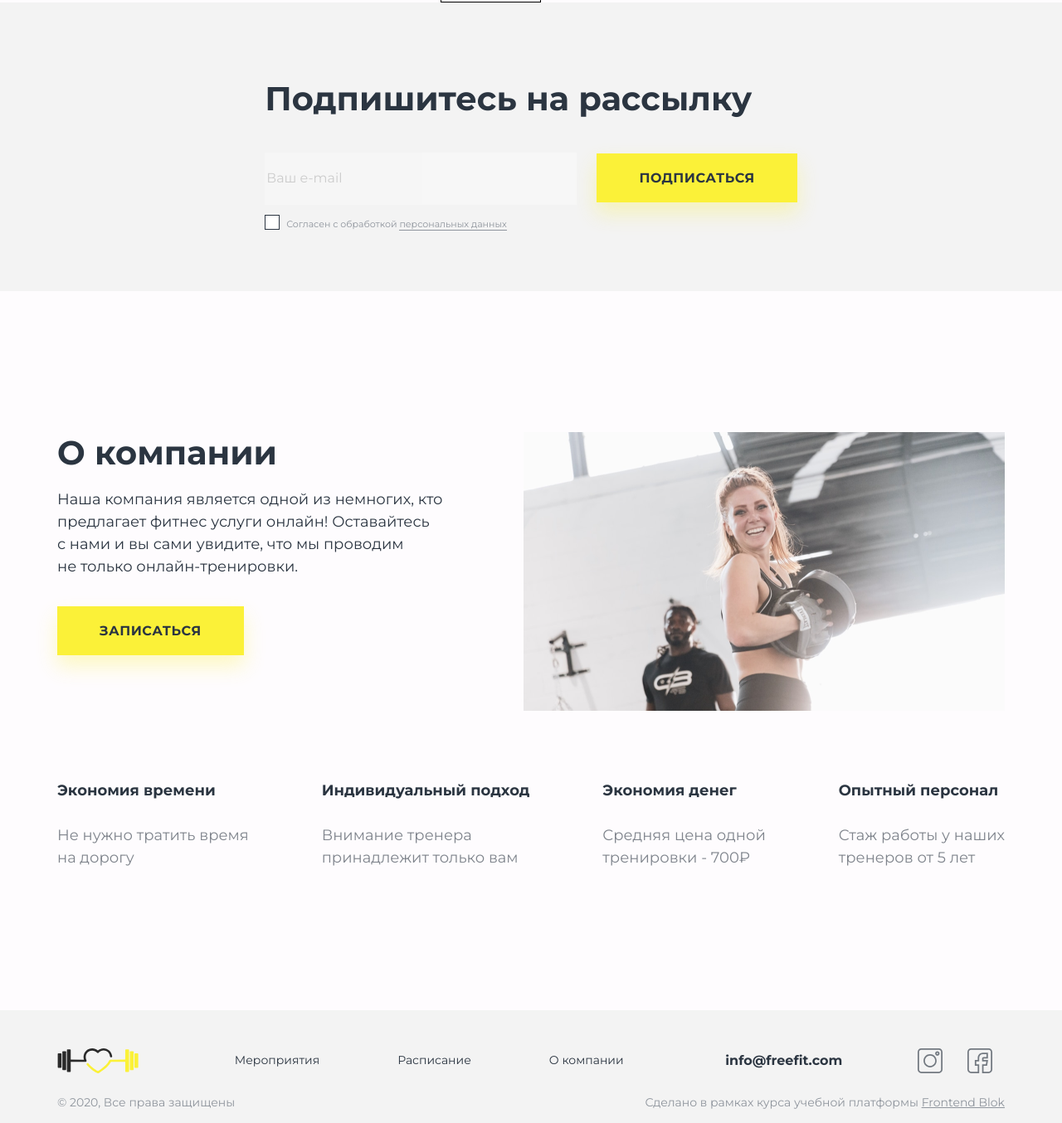
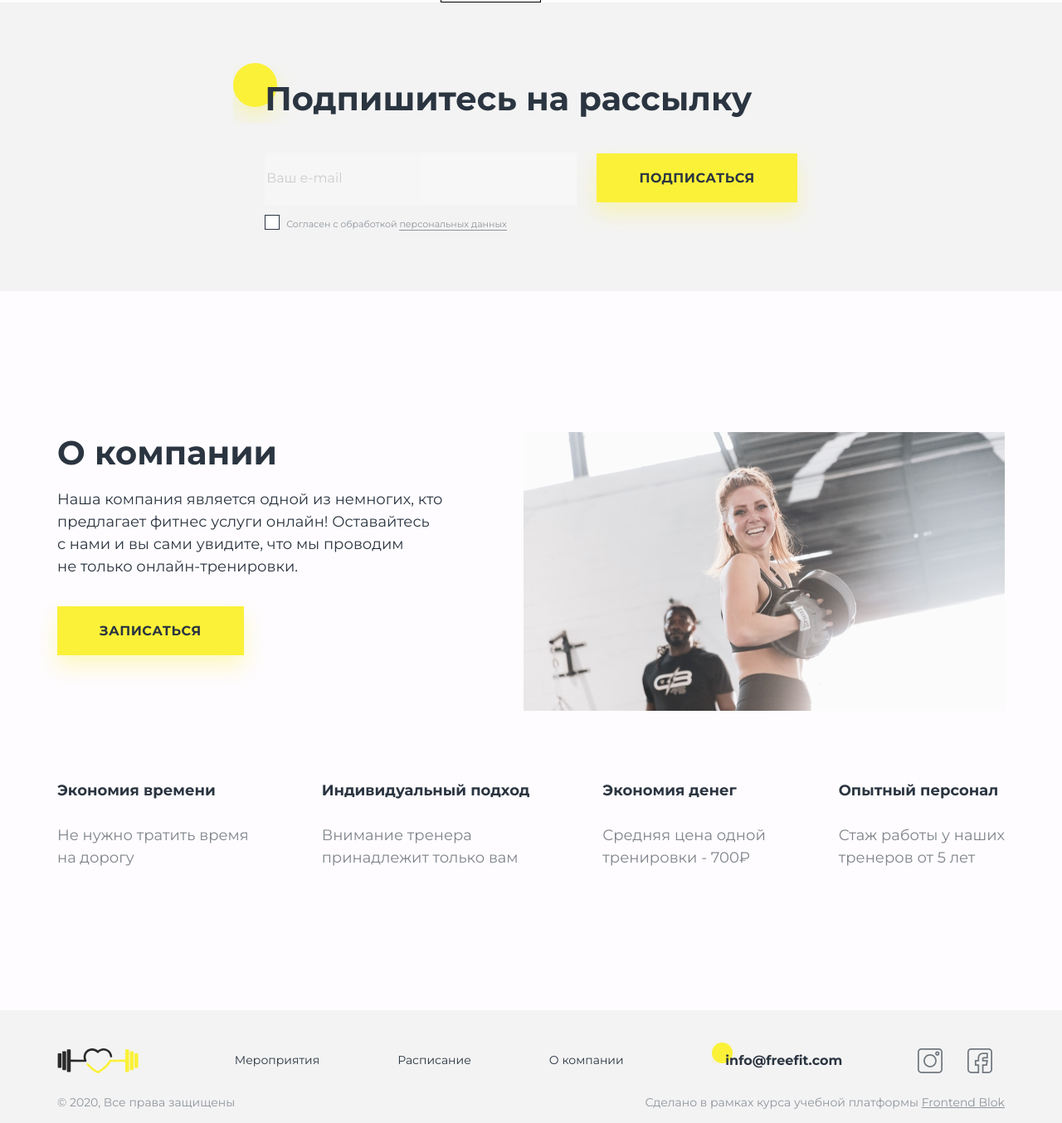
Before and after one commit to TheMarchell0/FinalProject, a plain HTML site: page index.html in a window 1280 px wide. Shown: the part 2682-4036 px from the top of the page at 83% size. Drawn offline with Linux system fonts and the light colour scheme.

Commit message:
add circles

```diff
--- a/css/style.css
+++ b/css/style.css
@@ -260,6 +260,16 @@ header {
 
 .h2-section-four {
     padding-top: 91px;
+    position: relative;
+    z-index: 1;
+}
+
+.circle-section-four {
+    position: absolute;
+    fill:  #FBF138;
+    left: -38px;
+    top: 73px;
+    z-index: -1;
 }
 
 .mailing {
@@ -458,6 +468,19 @@ footer {
     border-bottom: 1px solid #2B3541;
 }
 
+.email-with-circle {
+    position: relative;
+    z-index: 1;
+}
+
+.circle-footer {
+    position: absolute;
+    fill:  #FBF138;
+    left: -16px;
+    top: -10px;
+    z-index: -1;
+}
+
 .footer-email {
     font-weight: bold;
     font-size: 16px;
--- a/index.html
+++ b/index.html
@@ -136,7 +136,25 @@
     </div>
     <section class="section-four">
         <div class="wrapper">
-            <h2 class="h2-section-four">Подпишитесь на рассылку</h2>
+            <h2 class="h2-section-four">
+                <svg class="circle-section-four" width="73" height="73" viewBox="0 0 73 73" xmlns="http://www.w3.org/2000/svg">
+                    <g filter="url(#filter0_d)">
+                    <circle cx="26.5" cy="26.5" r="26.5" />
+                    </g>
+                    <defs>
+                    <filter id="filter0_d" x="0" y="0" w filterUnits="userSpaceOnUse" color-interpolation-filters="sRGB">
+                    <feFlood flood-opacity="0" result="BackgroundImageFix"/>
+                    <feColorMatrix in="SourceAlpha" type="matrix" values="0 0 0 0 0 0 0 0 0 0 0 0 0 0 0 0 0 0 127 0"/>
+                    <feOffset dy="13"/>
+                    <feGaussianBlur stdDeviation="12"/>
+                    <feColorMatrix type="matrix" values="0 0 0 0 0.984314 0 0 0 0 0.945098 0 0 0 0 0.219608 0 0 0 0.3 0"/>
+                    <feBlend mode="normal" in2="BackgroundImageFix" result="effect1_dropShadow"/>
+                    <feBlend mode="normal" in="SourceGraphic" in2="effect1_dropShadow" result="shape"/>
+                    </filter>
+                    </defs>
+                    </svg>
+                    Подпишитесь на рассылку
+                </h2>
         <div class="mailing">
             <input type="email" placeholder="Ваш e-mail">
             <a href="" class="btn">Подписаться</a>
@@ -199,7 +217,25 @@
                     <li class="nav-item-bottom"><a class="nav-link-bottom" href="#">О компании</a></li>
                 </ul>
             </nav>
+            <div class="email-with-circle">
+                <svg class="circle-footer" width="25" height="25" viewBox="0 0 25 25" xmlns="http://www.w3.org/2000/svg">
+                    <g filter="url(#filter0_d)">
+                    <circle cx="12.5" cy="12.5" r="12.5" />
+                    </g>
+                    <defs>
+                    <filter id="filter0_d" x="0" y="0" w filterUnits="userSpaceOnUse" color-interpolation-filters="sRGB">
+                    <feFlood flood-opacity="0" result="BackgroundImageFix"/>
+                    <feColorMatrix in="SourceAlpha" type="matrix" values="0 0 0 0 0 0 0 0 0 0 0 0 0 0 0 0 0 0 127 0"/>
+                    <feOffset dy="13"/>
+                    <feGaussianBlur stdDeviation="12"/>
+                    <feColorMatrix type="matrix" values="0 0 0 0 0.984314 0 0 0 0 0.945098 0 0 0 0 0.219608 0 0 0 0.3 0"/>
+                    <feBlend mode="normal" in2="BackgroundImageFix" result="effect1_dropShadow"/>
+                    <feBlend mode="normal" in="SourceGraphic" in2="effect1_dropShadow" result="shape"/>
+                    </filter>
+                    </defs>
+                    </svg>
             <a href="mailto:info@freedit.com" class="footer-email">info@freefit.com</a>
+            </div>
             <div class="social">
                 <svg  class="social-icon"  viewBox="0 0 30 30" xmlns="http://www.w3.org/2000/svg">
                     <g opacity="0.8">
```
Also changed, not shown: img/circle.svg (added).
